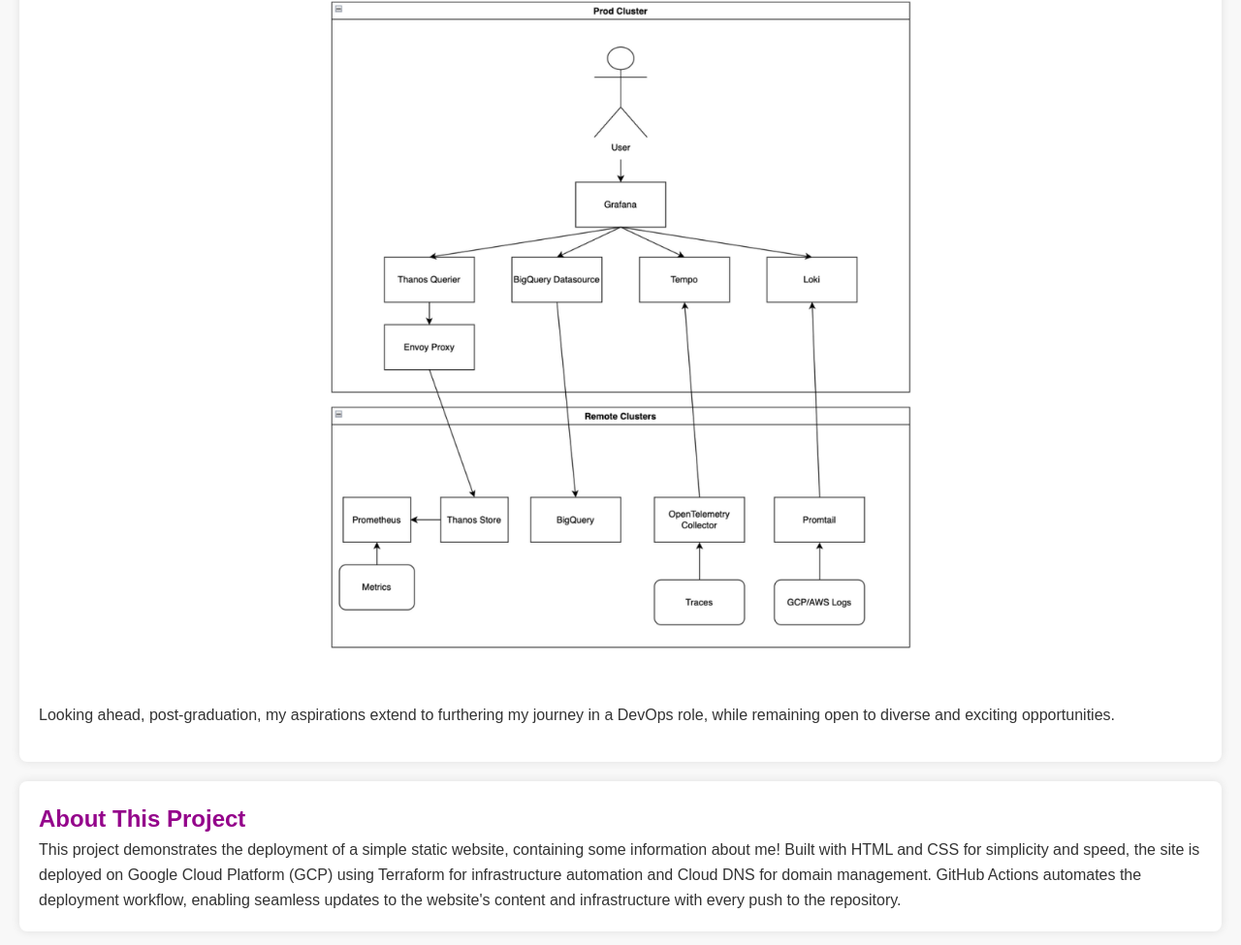
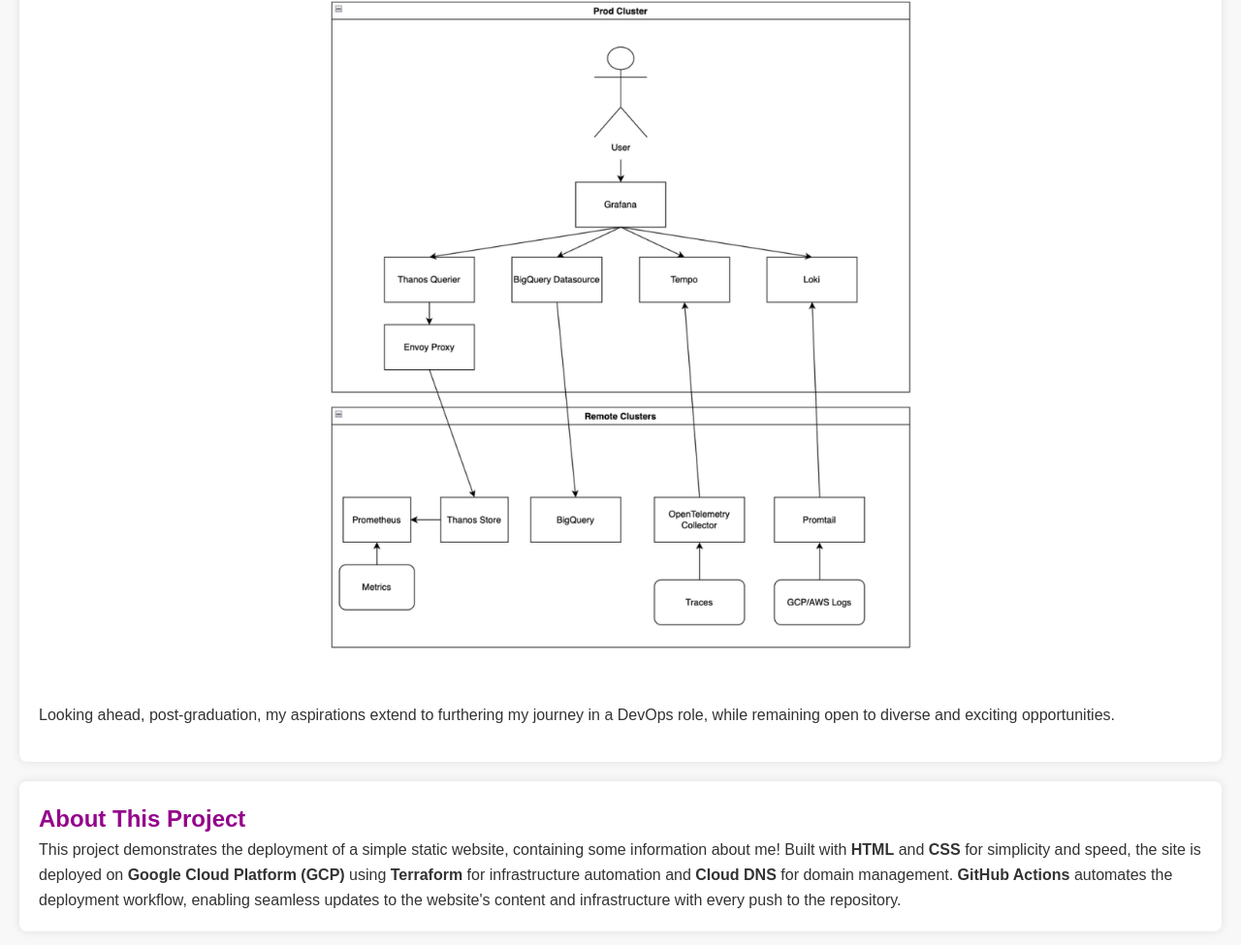
Before and after one commit to kade-eng/resume, a plain HTML site: page site/index.html in a window 1280 px wide. Shown: the part 2392-3367 px from the top of the page at 97% size. Drawn offline with Linux system fonts and the light colour scheme.

Commit message:
bold key words

```diff
--- a/site/index.html
+++ b/site/index.html
@@ -114,8 +114,8 @@
         <h2>About This Project</h2>
         <p>
             This project demonstrates the deployment of a simple static website, containing some information about me!
-            Built with HTML and CSS for simplicity and speed, the site is deployed on Google Cloud Platform (GCP) using Terraform for infrastructure automation and Cloud DNS for domain management.
-            GitHub Actions automates the deployment workflow, enabling seamless updates to the website's content and infrastructure with every push to the repository.
+            Built with <strong>HTML</strong> and <strong>CSS</strong> for simplicity and speed, the site is deployed on <strong>Google Cloud Platform (GCP)</strong> using <strong>Terraform</strong> for infrastructure automation and <strong>Cloud DNS</strong> for domain management.
+            <strong>GitHub Actions</strong> automates the deployment workflow, enabling seamless updates to the website's content and infrastructure with every push to the repository.
         </p>
     </section>
 </body>
```
